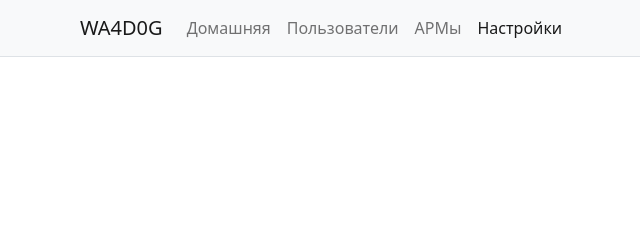
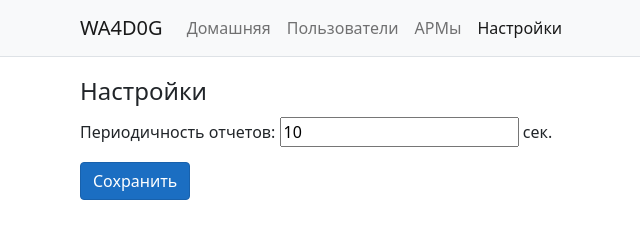
Before and after one commit to igor1251/Web, a plain HTML site: page webpanel/pages/settings.html in a window 1280 px wide. Shown: the whole page, without its empty margins (2-642 px from the left). Drawn offline with Linux system fonts and the light colour scheme.

Commit message:
Update settings.html

```diff
--- a/webpanel/pages/settings.html
+++ b/webpanel/pages/settings.html
@@ -40,7 +40,14 @@
         </header>
         <div class="container">
             <main role="main" class="pb-3">
-
+                <fieldset>
+                    <legend>Настройки</legend>
+                    <label>Периодичность отчетов:</label>
+                    <input type="number" id="verificationFrequencyInput" min="10" value="10">
+                    <label>сек.</label>
+                    <br>
+                    <button id="saveSettingsButton" style="margin: 15px 0px;" class="btn btn-primary">Сохранить</button>
+                </fieldset>
             </main>
         </div>
     </body>
```
